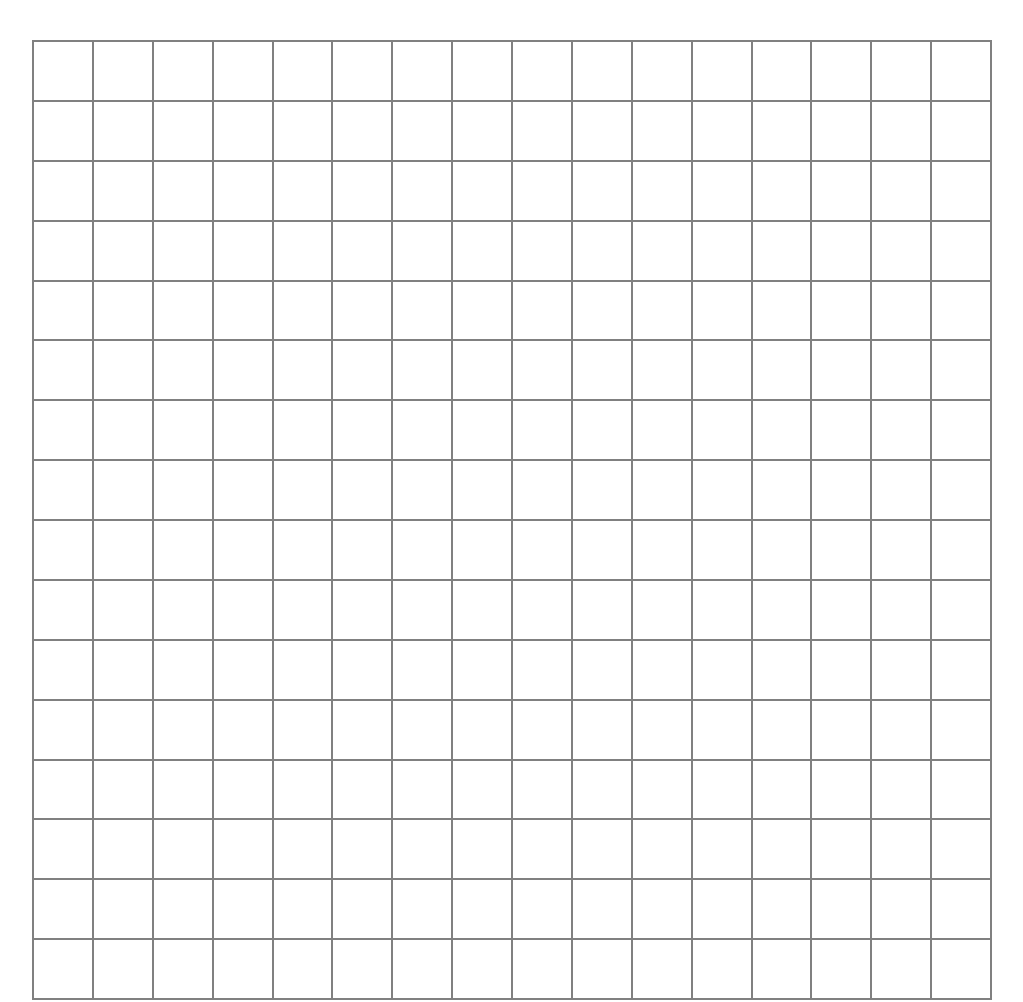
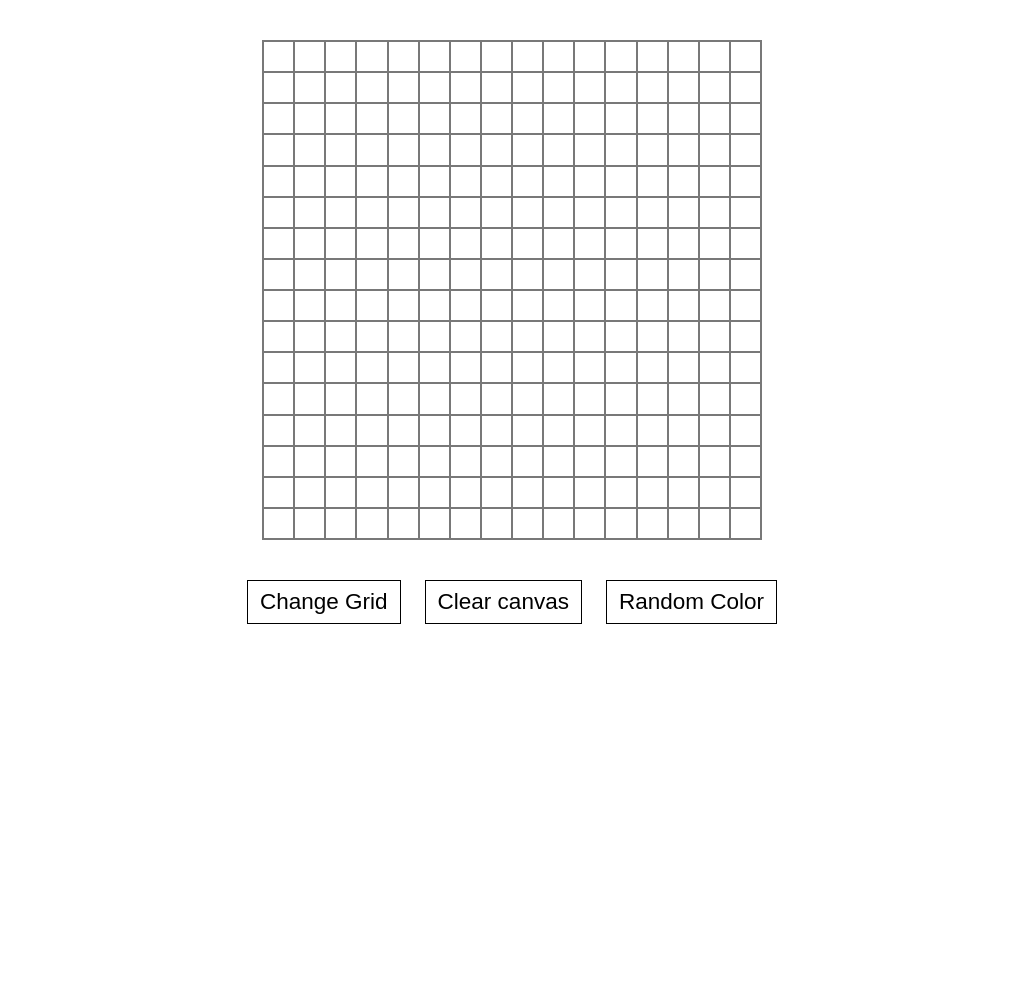
Before and after one commit to chaolingting/Etch-a-Sketch, a plain HTML site: page index.html in a window 1280 px wide. Shown: the top 1002 px of the page, without its empty margins (128-1151 px from the left). After the commit the page ends 800 px from the top, so only its background shows below. Drawn offline with Linux system fonts and the light colour scheme.

Commit message:
update change grid button, clear button, random color button

```diff
--- a/index.html
+++ b/index.html
@@ -9,11 +9,13 @@
 <body>
     <div class="container">
     </div>
+    <div class="btns">
     <button class="change">Change Grid</button>
     <button class="clear">Clear canvas</button>
     <!--<input type="color" id="colorpicker" />change color-->
     <button class="random-color">Random Color</button>
-
+    <!--<button class="get-gradient">Get gradient</button>-->
+</div>
     <script src="index.js"></script>
 </body>
 </html>
--- a/index.js
+++ b/index.js
@@ -1,53 +1,100 @@
 const container = document.querySelector(".container");
+let gridDiv = document.createElement("div");
+gridDiv.classList.add("grid");
+container.appendChild(gridDiv);
+
+gridDiv.style.width = "500px"
+
+//3 buttons
 const changeBtn = document.querySelector(".change")
 const clearBtn = document.querySelector(".clear")
-//const colorPicker = document.getElementById("colorpicker")
-const randomColor = document.querySelector(".random-color")
-
-
-let grid = document.createElement("div");
-grid.classList.add("grid");
-container.appendChild(grid);
-
-
-let currentColor = "black";
-
-//clear drawing
-clearBtn.addEventListener("click", function(){
-    const cells = document.querySelectorAll('.cell');
-    cells.forEach(cell => {
-        cell.style.backgroundColor = "white";
-    });
-})
+const colorBtn = document.querySelector(".random-color")
 
 
 
-//current size
-let squarePerSide = 16
 
-for(let i = 0; i < squarePerSide * squarePerSide; i ++){
-    let cell = document.createElement("div");
-    cell.classList.add("cell");
-    cell.style.flex = `0 0 calc(100% / ${squarePerSide})`;
-    cell.addEventListener('mouseenter', () => {
-        cell.style.backgroundColor = currentColor;
-    })
-    grid.appendChild(cell)
+let cell = 16;
+changeGrid(cell);
 
+function changeGrid(cell){
+        for(let i = 0; i < cell * cell; i ++){
+                let cellDiv = document.createElement("div");
+                cellDiv.classList.add("cell");
+                gridDiv.appendChild(cellDiv);
+
+                cellDiv.style.flex = `0 0 calc(100% / ${cell})`
+                cellDiv.style.aspectRatio = "1/1"
+                cellDiv.style.backgroundColor = "white"
+
+                cellDiv.addEventListener("mouseenter",() => {
+                    cellDiv.style.backgroundColor = "black";
+
+
+                })
+
+                clearBtn.addEventListener("click", () => {
+                cellDiv.style.backgroundColor = "white";
+                })
+
+                colorBtn.addEventListener("click", () => {
+                    cellDiv.addEventListener("mouseenter", () =>{
+                        cellDiv.style.backgroundColor = randomColor(colors);
+                        })
+                })
+
+
+        }
 }
 
 
-//change size prompt
-changeBtn.addEventListener("click",
-    function changeGrid(){
-    const squarePerSide = prompt("Change cell size of the grid");
-    if (squarePerSide){
-    grid.style.width = `${squarePerSide}px`
-    }
+changeBtn.addEventListener("click", ()=>{
+        let newGrid = prompt("change grid? please enter a number, max 100")
+        newGrid = parseInt(newGrid)
 
-});
+        if (!isNaN(newGrid) && newGrid > 0) {
+            cell = newGrid;
+            gridDiv.replaceChildren();
+            changeGrid(cell)
+        } else {
+            alert("please enter numbers")
+        }
+    })
 
 
-//colorPicker.addEventListener("input", ()=>{
-//    currentColor = colorPicker.value;
-//})
+const colors = [
+    "red",
+    "pink",
+    "orange",
+    "yellow",
+    "green",
+    "blue",
+    "purple",
+     "slategray",
+     "olivegreen",
+     "white",
+     "salmon",
+     "skyblue",
+     "brown",
+     "hotpink",
+     "yellowgreen",
+     "magenta",
+     "silver",
+     "silvergray",
+     "coral",
+     "lightblue",
+     "rebeccapurple",
+     "royalblue",
+     "olive",
+     "palegreen",
+     "palegoldenrod",
+     "aqua",
+     "gainsboro"
+
+
+]
+
+function randomColor(colors){
+    let index = Math.floor(Math.random() * colors.length)
+    return colors[index];
+
+}
--- a/style.css
+++ b/style.css
@@ -1,7 +1,12 @@
+:root{
+    font-size: 15px;
+}
+
 *{
     box-sizing: border-box;
     margin: 0;
     padding: 0;
+
 }
 
 .container{
@@ -15,8 +20,9 @@
     display:flex;
     flex-wrap: wrap;
     aspect-ratio: 1 / 1;
-    border: 1px solid gray;
-    width: 960px;
+    border: 1px solid rgb(120, 120, 120);
+    flex-direction: row;
+    width: 100%;
 }
 
 /*.cell-box{
@@ -28,8 +34,31 @@
 }*/
 
 .cell{
-    border: 1px solid gray;
-
-
+    border: 1px solid rgb(120,120,120);
+    color: p
 
 }
+
+.opacity{
+opacity: 0;
+
+}
+
+.btns{
+    display: flex;
+    justify-content: center;
+    gap: 24px;
+}
+
+button{
+    font-size: 1.5rem;
+    padding: 8px 12px;
+    background-color: white;
+    border: 1px solid rgb(0, 0, 0);
+    color: rgb(0, 0, 0);
+}
+
+button:hover{
+    background-color: gainsboro;
+
+}
```
Also changed, not shown: 1 other file.
